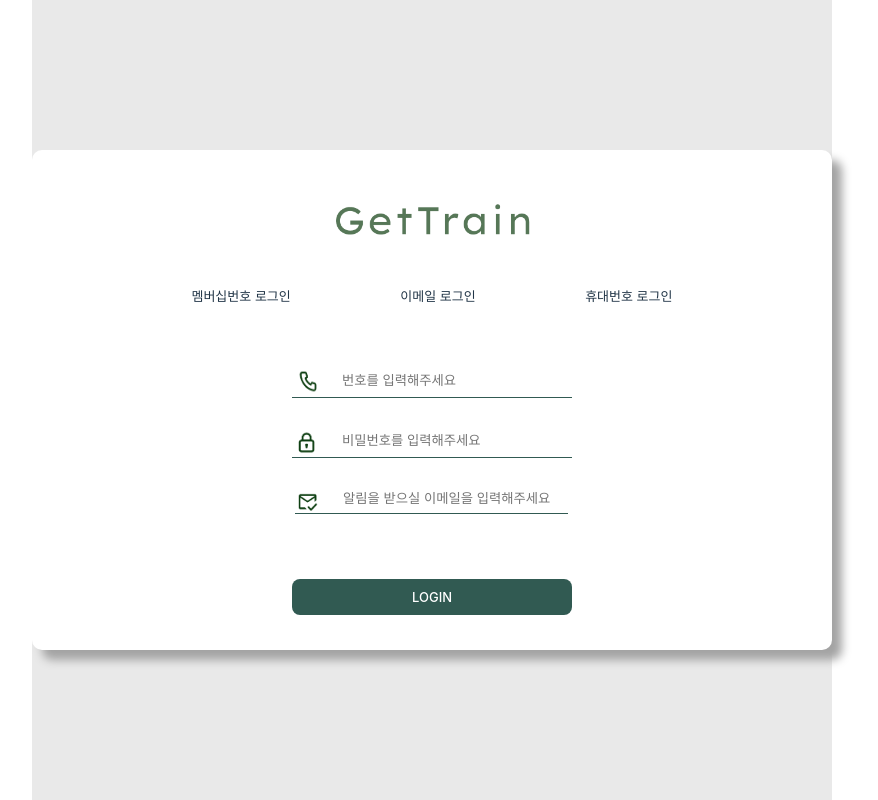
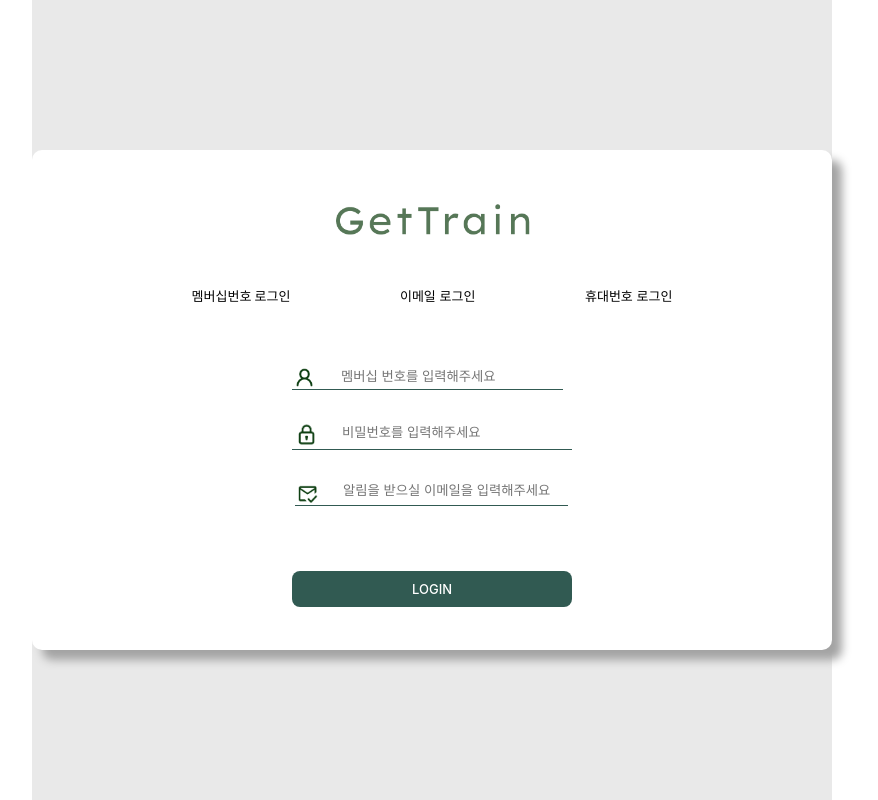
Before and after one commit to yeoooo/getTrain, a React (Vite) app in the folder client/: page / in a window 1280 px wide. Shown: the whole page, without its empty margins (208-1086 px from the left). Built offline with nearby package versions, Linux system fonts and the light colour scheme.

Commit message:
feat : type 설정 초기화 리팩터링 및 활성화 css 추가
활성화 : 각 로그인 타입을 눌렀을 경우 해당 a태그가 눌려있음을 표현하게 변경

초기화 : 초기화 코드를 제거하고 초기 타입을 'MEMBERSHIP_LOGIN'으로 변경

```diff
--- a/client/src/@components/login/loginCard.jsx
+++ b/client/src/@components/login/loginCard.jsx
@@ -7,7 +7,7 @@
     // 배포 시 서버 도메인으로 변경되어야 함
     const apiURL = 'http://localhost:8080/api/v1/login'
 
-    const [type, setType] = useState('');
+    const [type, setType] = useState('MEMBERSHIP_LOGIN');
     const [id, setId] = useState('');
     const [pw, setPassword] = useState('');
     const [email, setEmail] = useState('');
@@ -87,9 +87,9 @@
 
 
             <TabMenuWrapper className='tab-menu'>
-                <a href='#' onClick={() => handleTypeChange('MEMBERSHIP_LOGIN')}>멤버십번호 로그인</a>
-                <a href='#' onClick={() => handleTypeChange('EMAIL_LOGIN')}>이메일 로그인</a>
-                <a href='#' onClick={() => handleTypeChange('PHONE_NUMBER_LOGIN')}>휴대번호 로그인</a>
+                <a href='#' onClick={() => handleTypeChange('MEMBERSHIP_LOGIN')} className={type === 'MEMBERSHIP_LOGIN' ? 'active' : ''}>멤버십번호 로그인</a>
+                <a href='#' onClick={() => handleTypeChange('EMAIL_LOGIN')} className={type === 'EMAIL_LOGIN' ? 'active' : ''}>이메일 로그인</a>
+                <a href='#' onClick={() => handleTypeChange('PHONE_NUMBER_LOGIN')} className={type === 'PHONE_NUMBER_LOGIN' ? 'active' : ''}>휴대번호 로그인</a>
             </TabMenuWrapper>
 
             <form onSubmit={handleLogIn} className='login-input'>
@@ -146,18 +146,6 @@
                               required
                               onChange={handlePhoneNumber2Change}
                               maxlength={4}/>
-                        </>
-                    )}
-                    {type === '' && (
-                        <>
-                            <PhoneIcon src='../../src/assets/Phone-icon.png' alt='Phone icon' />
-                            <LoginInput
-                                type='number'
-                                name='phone'
-                                placeholder='번호를 입력해주세요'
-                                value={id}
-                                required
-                                onChange={handleIdChange} />
                         </>
                     )}
                 </LoginInputBox>
@@ -237,15 +225,12 @@
 `
 
 const PhoneLoginInput1 = styled.input`
-    width: 1px;
     padding: 0 0 0.5rem 2rem;
 `
 const PhoneLoginInput2 = styled.input`
-    width: 1px;
     padding: 0 0 0.5rem 2rem;
 `
 const PhoneLoginInput3 = styled.input`
-    width: 1px;
     padding: 0 0 0.5rem 2rem;
 `
 
--- a/client/src/style/login.css
+++ b/client/src/style/login.css
@@ -1,4 +1,5 @@
-.main-bg{
+/* 공통 스타일 */
+.main-bg {
     background-color: #E9E9E9;
     width: 100%;
     height: 100vh;
@@ -7,7 +8,7 @@
     align-items: center;
 }
 
-.login-box{
+.login-box {
     border-radius: 1rem;
     padding: 5rem;
     width: 80rem;
@@ -16,17 +17,17 @@
     box-shadow: #a3a3a3 10px 10px 10px;
 }
 
-.tab-menu{
+.tab-menu {
     display: flex;
     justify-content: space-evenly;
     margin: 5rem 0;
 }
 
-.tab-menu > a{
+.tab-menu > a {
     font-size: 1.3rem;
 }
 
-.login-input{
+.login-input {
     display: grid;
     justify-content: center;
 }
@@ -36,16 +37,16 @@
     display: flex;
 }
 
-.login-input > div > input{
+.login-input > div > input {
     border-bottom: 1px solid #315A52;
     width: 25rem;
 }
 
-.login-input > div > img{
+.login-input > div > img {
     border-bottom: 1px solid #315A52;
 }
 
-.logo-img{
+.logo-img {
     display: flex;
     justify-content: center;
 }
@@ -54,3 +55,48 @@
     width: 200px;
     height: 40px;
 }
+
+/* 다크 모드 스타일 */
+@media (prefers-color-scheme: dark) {
+    .main-bg {
+        background-color: #333; /* 다크 모드 배경 색상 업데이트 */
+    }
+
+    .login-box {
+        background-color: #1a1a1a; /* 다크 모드 로그인 상자 배경 색상 업데이트 */
+        box-shadow: #000 10px 10px 10px; /* 다크 모드 그림자 업데이트 */
+    }
+
+    .login-input > div > input,
+    .login-input > div > img {
+        color: #ffffff;
+        border-bottom: 1px solid #fff; /* 다크 모드 로그인 입력 테두리 색상 업데이트 */
+    }
+}
+
+.active {
+    color: #3d6f65; /* 활성화된 탭의 텍스트 색상을 변경 */
+    font-weight: 700; /* 활성화된 탭의 폰트 두께를 변경 */
+    /* 다른 원하는 스타일 변경들도 추가할 수 있습니다. */
+}
+
+/* 라이트 모드 스타일 */
+@media (prefers-color-scheme: light) {
+    .main-bg {
+        background-color: #E9E9E9; /* 라이트 모드 배경 색상 업데이트 */
+    }
+
+    .login-box {
+        background-color: #FFFFFF; /* 라이트 모드 로그인 상자 배경 색상 업데이트 */
+        box-shadow: #a3a3a3 10px 10px 10px; /* 라이트 모드 그림자 업데이트 */
+    }
+
+    .tab-menu > a {
+        color: #000; /* 라이트 모드 탭 메뉴 글자 색상 업데이트 */
+    }
+
+    .login-input > div > input,
+    .login-input > div > img {
+        border-bottom: 1px solid #315A52; /* 라이트 모드 로그인 입력 테두리 색상 업데이트 */
+    }
+}
```
